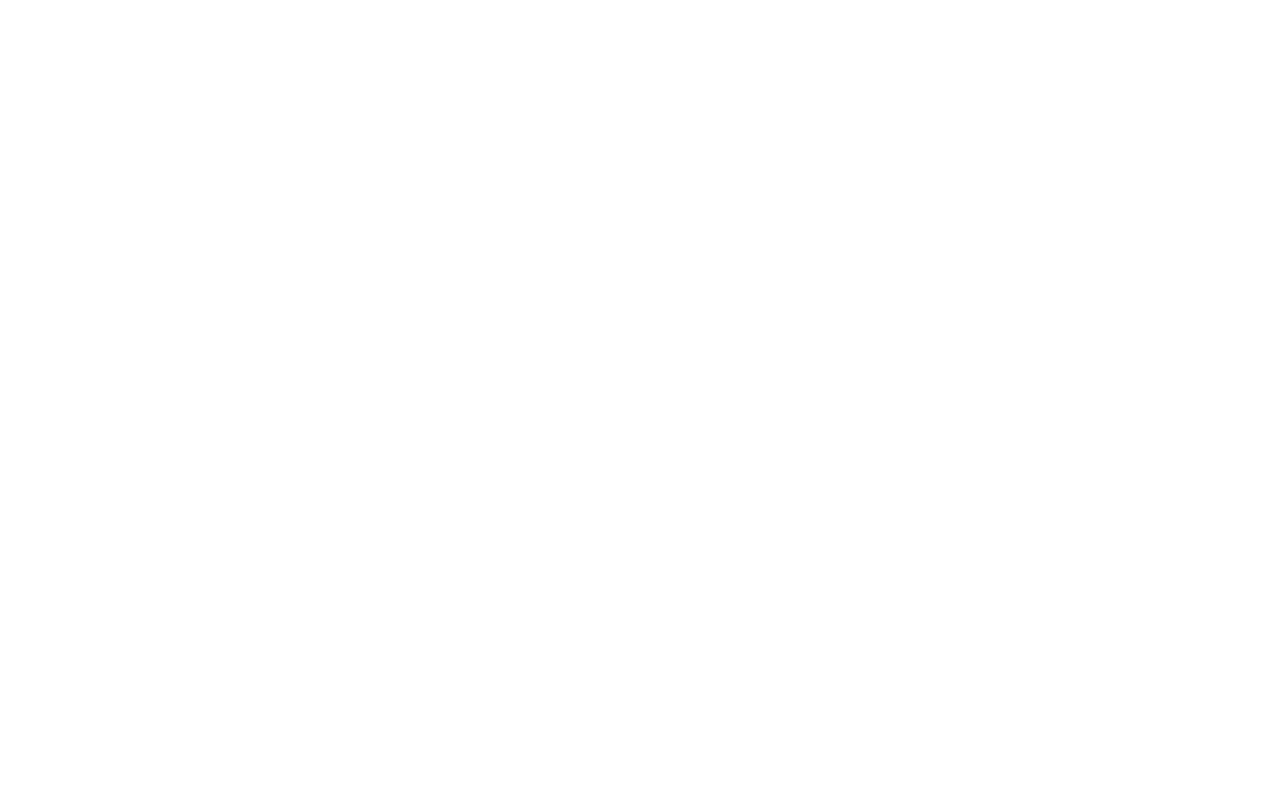
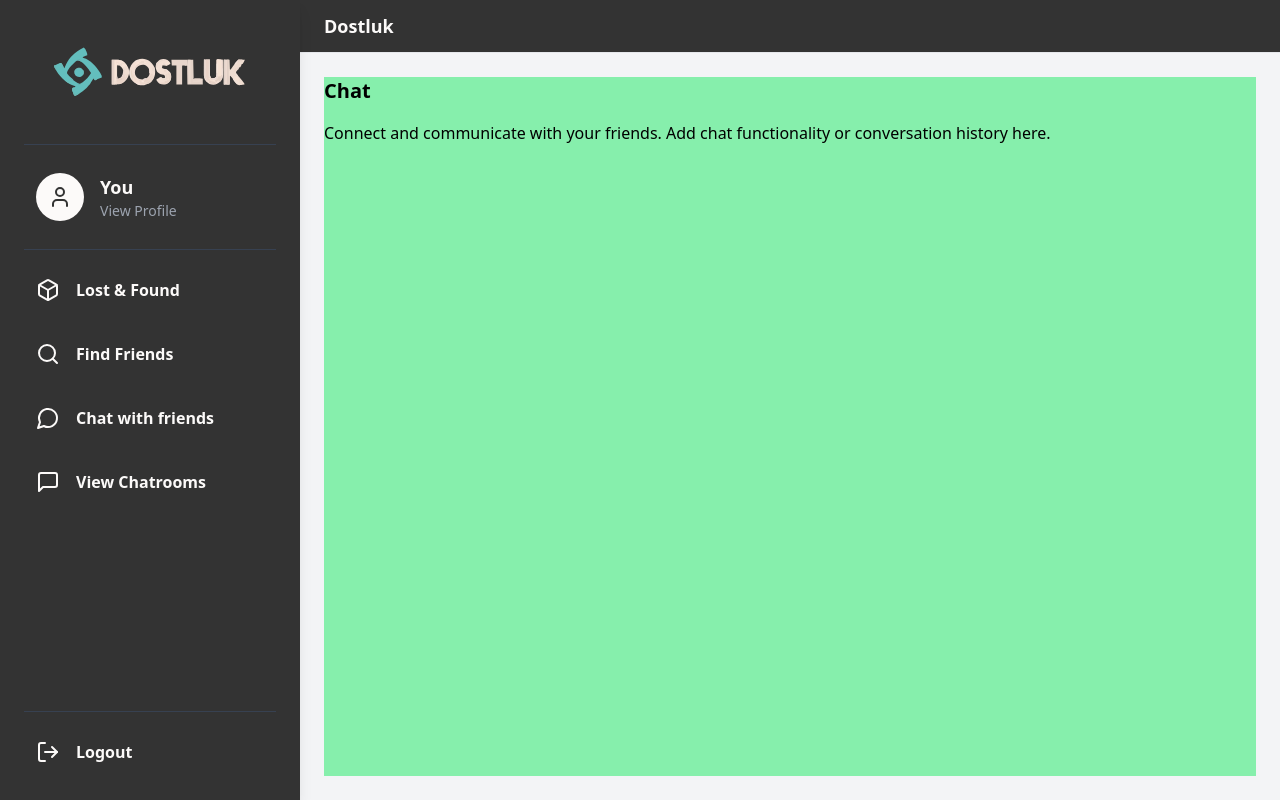
Before and after one commit to AbdulHadi17/Dostluk, a React (Vite) app in the folder client/: page /home/chatrooms in a window 1280 px wide. Before the commit this address had no page. Built offline with nearby package versions, Linux system fonts and the light colour scheme.

Commit message:
Code before Chatroom and Chat UI

```diff
--- a/client/package.json
+++ b/client/package.json
@@ -37,7 +37,8 @@
     "shadcn-ui": "^0.9.3",
     "sonner": "^1.7.1",
     "tailwind-merge": "^2.5.5",
-    "tailwindcss-animate": "^1.0.7"
+    "tailwindcss-animate": "^1.0.7",
+    "universal-cookie": "^7.2.2"
   },
   "devDependencies": {
     "@eslint/js": "^9.15.0",
--- a/client/src/App.jsx
+++ b/client/src/App.jsx
@@ -11,6 +11,7 @@
 import LostAndFound from './components/LostAndFound'
 import Chat from './components/Chat'
 import FindFriends from './components/FindFriends'
+import Chatroom from './components/Chatroom'
 
 function App() {
 
@@ -28,6 +29,7 @@
           <Route path="lostandfound" element={<LostAndFound />} />
           <Route path="chat" element={<Chat />} />
           <Route path="findfriends" element={<FindFriends />} />
+          <Route path="chatrooms" element={<Chatroom />} />
         </Route>
     </Routes>
     </>
--- /dev/null
+++ b/client/src/components/Chatroom.jsx
@@ -0,0 +1,11 @@
+const Chatroom = () => (
+    <div className="h-full bg-green-300">
+      <h2 className="text-xl font-bold mb-4">Chat</h2>
+      <p>
+        Connect and communicate with your friends. Add chat functionality or
+        conversation history here.
+      </p>
+    </div>
+  );
+
+  export default Chatroom;
--- a/client/src/components/Layout.jsx
+++ b/client/src/components/Layout.jsx
@@ -2,10 +2,14 @@
 import Sidebar from "./Sidebar";
 import { Outlet } from "react-router-dom";
 import { Plus } from "lucide-react";
+import Cookies from "universal-cookie";
+
 
 const Layout = () => {
   const [isSidebarVisible, setIsSidebarVisible] = useState(false);
 
+  const cookies = new Cookies();
+  const profilePicture = cookies.get("profilePicture");
   // Close the sidebar on screen resize
   useEffect(() => {
     const handleResize = () => {
@@ -23,6 +27,7 @@
       <Sidebar
         isSidebarVisible={isSidebarVisible}
         setIsSidebarVisible={setIsSidebarVisible}
+        profilePicture={profilePicture}
       />
 
       {/* Main Content */}
--- a/client/src/components/Sidebar.jsx
+++ b/client/src/components/Sidebar.jsx
@@ -1,34 +1,27 @@
 import React from "react";
-import { User, Search, MessageCircle, LogOut, Box } from "lucide-react";
+import { User, Search, MessageCircle, LogOut, Box, MessageSquare } from "lucide-react";
 import { useNavigate } from "react-router-dom";
 import DostlukLogo from "@/assets/dostluksvg.svg";
 import axios from "axios";
-import { toast } from "sonner"; // Path to the logo
+import { toast } from "sonner";
 
-const Sidebar = ({ isSidebarVisible, setIsSidebarVisible }) => {
+const Sidebar = ({ isSidebarVisible, setIsSidebarVisible, profilePicture }) => {
   const navigate = useNavigate();
 
+  const handleLogout = async () => {
+    try {
+      const response = await axios.get("http://localhost:3000/api/v1/user/logout", {
+        withCredentials: true,
+      });
 
-const handleLogout =async ()=>{
-
-  try {
-
-    const response = await axios.get('http://localhost:3000/api/v1/user/logout' , {withCredentials:true});
-
-    if(response.data.success){
-      toast.success(response.data.message);
-      navigate('/')
+      if (response.data.success) {
+        toast.success(response.data.message);
+        navigate("/");
+      }
+    } catch (error) {
+      console.log(error);
     }
-
-
-
-  } catch (error) {
-    console.log(error);
-
-  }
-
-
-}
+  };
 
   return (
     <aside
@@ -60,8 +53,16 @@
           onClick={() => navigate("/home/userprofile")}
           className="flex items-center space-x-4 p-3 rounded-lg cursor-pointer hover:bg-[#48E5C2] hover:text-[#333333] transition"
         >
-          <div className="w-12 h-12 bg-[#FCFAF9] text-[#333333] rounded-full flex justify-center items-center">
-            <User className="w-6 h-6" />
+          <div className="w-12 h-12 bg-[#FCFAF9] text-[#333333] rounded-full flex justify-center items-center overflow-hidden">
+            {profilePicture ? (
+              <img
+                src={profilePicture}
+                alt="User Profile"
+                className="w-full h-full object-cover"
+              />
+            ) : (
+              <User className="w-6 h-6 text-[#333333]" />
+            )}
           </div>
           <div>
             <p className="text-lg font-semibold">You</p>
@@ -98,7 +99,16 @@
             className="flex items-center space-x-4 p-3 rounded-lg cursor-pointer hover:bg-[#48E5C2] hover:text-[#333333] transition"
           >
             <MessageCircle className="w-6 h-6" />
-            <span className="font-semibold">Chat</span>
+            <span className="font-semibold">Chat with friends</span>
+          </div>
+
+          {/* Chatroom */}
+          <div
+            onClick={() => navigate("/home/chatrooms")}
+            className="flex items-center space-x-4 p-3 rounded-lg cursor-pointer hover:bg-[#48E5C2] hover:text-[#333333] transition"
+          >
+            <MessageSquare className="w-6 h-6" />
+            <span className="font-semibold">View Chatrooms</span>
           </div>
         </nav>
       </div>
```
Also changed, not shown: 2 other files (tests, documents, lock files or other folders).
